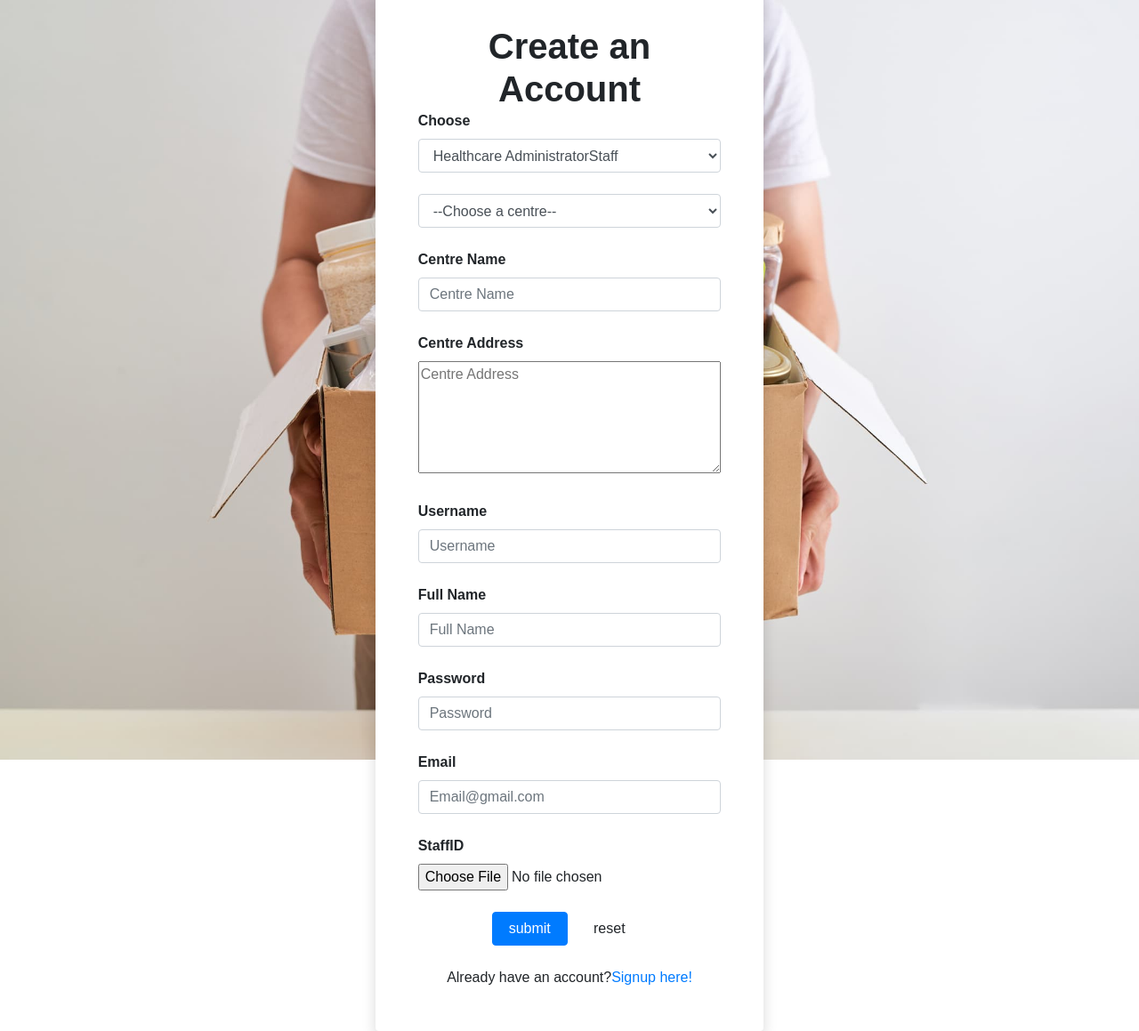
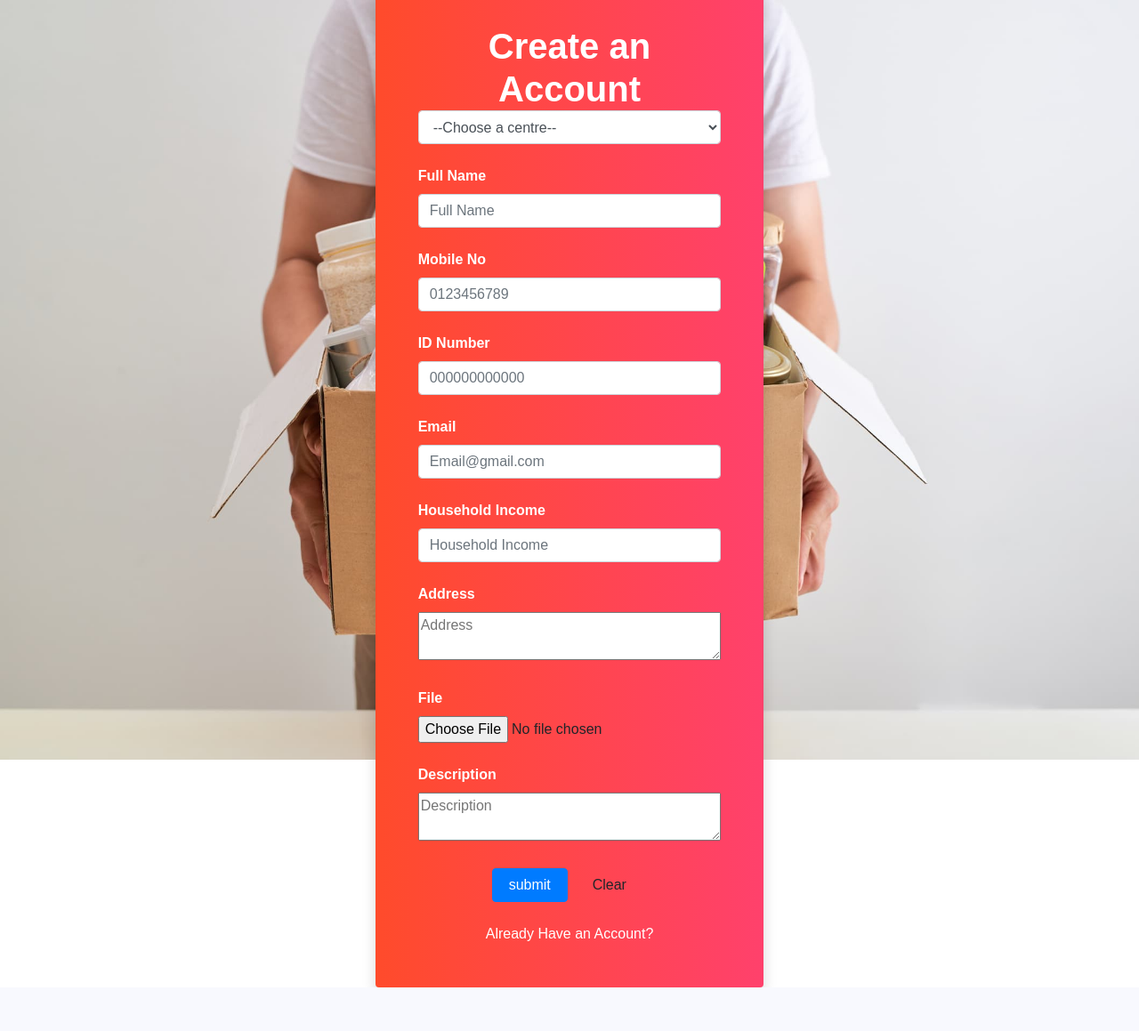
Before and after one commit to chwung/Hub-Aid-Service, a PHP site: page /betterRegister.php in a window 1280 px wide. Shown: the whole page at 89% size. After the commit the page ends 1110 px from the top, so only its background shows below. Run offline with PHP 8.4, Linux system fonts and the light colour scheme; tables that the repository leaves empty or names only in its code hold one stand-in row (values such as "Sample post").

Commit message:
login done, Applicant registerering by themselves almost done (just need to include organizations)

```diff
--- a/betterRegister.php
+++ b/betterRegister.php
@@ -6,22 +6,26 @@ if($_SERVER['REQUEST_METHOD'] == "POST")
 {
 
     //something was posted
-    $centre_name = $_POST['centreName'];
-    $centre_address = $_POST['address'];
-    $user_name = $_POST ['name'];
-    $full_name = $_POST['fullName'];
-    $password = $_POST['password'];
+    $fullname = $_POST['fullname'];
+    $idNo = $_POST['idNo'];
     $email = $_POST['email'];
-    $staff_id = $_POST['staffID'];
+    $householdIncome = $_POST['householdIncome'];
+    $address = $_POST['address'];
+    $file = $_POST['file'];
+    $description = $_POST['description'];
+    $mobileNo = $_POST['mobileNo'];
+    $organization = $_POST['orgName'];
     $flag = 0;
+    $same = 0;
 
-    $sqlQuery = "SELECT * FROM STAFFS";
+    $sqlQuery = "SELECT * FROM APPLICANT";
 
     $status = $connection->query($sqlQuery);
 
-    if($status -> num_rows > 0){                        //checks if there's any patients
+
+    if($status -> num_rows > 0){                        //checks if there's any applicants
         while ($row = $status -> fetch_assoc()) {
-          if ($email == $row["email"] || $username ==$row['username'] || $staff_id == $row['staff_id']){
+          if ($email == $row["email"]){
                 $flag = 1;
                 }
         }
@@ -29,19 +33,52 @@ if($_SERVER['REQUEST_METHOD'] == "POST")
 
     if ($flag == 1){
           echo '<script type="text/javascript">'; //user already exists
-          echo 'alert("Account already In Use.")';
+          echo 'alert("Email already in use.")';
           echo '</script>';
         } else {                                        //user doer not exists
-            $sqlQuery = "INSERT INTO STAFFS VALUES ('$centre_name', '$centre_address', '$user_name', '$full_name', '$password', '$email', '$staff_id')";
+            $queryy = "SELECT * FROM APPLICANT";
+            $stmt = $connection->prepare($queryy);
+            $stmt->execute();
+            $stmt->store_result();
+            $applicantCount = $stmt -> num_rows;
+
+            $applicantID = 'A'.substr(str_repeat(0,4).$applicantCount+1, -4);
+            $randomNumber = rand(100,999);
+
+
+            $sqlQuery = "SELECT * FROM APPLICANT";
+
+            $status = $connection->query($sqlQuery);
+
+            if($status -> num_rows > 0){                        //checks if there's any applicants
+                while ($row = $status -> fetch_assoc()) {
+                  if ($username == $row["username"]){
+                        $same = 1;
+                        }
+                }
+            }
+            while($same == 1){
+              $same = 0;
+              if($status -> num_rows > 0){                        //checks if there's any applicants
+                while ($row = $status -> fetch_assoc()) {
+                  if ($username == $row["username"]){
+                        $same = 1;
+                        }
+                }
+            }
+            }
+              $username = strtok($fullname,  ' ').$randomNumber;
+              $password = substr($fullname,0,3).$randomNumber;
+              $sqlQuery = "INSERT INTO APPLICANT VALUES ('$username', '$password', '$fullname', '$email', '$mobileNo', '$idNo', '$address', '$householdIncome', '$applicantID', '$organization')";
 			      $result = $connection -> query($sqlQuery);  //execute query (php)
 				    if ($result == TRUE){                   //check status of query
-                header("location: login.php");
+                header("location: betterLogin.php");
                 die;
 			  	}
+
+
         }
 }
-
-
 ?>
 
 <!doctype html>
@@ -64,44 +101,35 @@ if($_SERVER['REQUEST_METHOD'] == "POST")
 	margin: -20px 0 50px;
   background-repeat: no-repeat;">
       <div class="row vh-100 align-items-center justify-content-center">
-        <div class="col-12 col-sm-8 col-md-6 col-lg-4 col-xl-4 rounded p-5 shadow bg-white" id="red">
-          <h1 class="mb-0 text-center font-weight-bold">Create an Account</h1>
+        <div class="col-12 col-sm-8 col-md-6 col-lg-4 col-xl-4 rounded p-5 shadow bg-white" style="background: #FF416C;
+	background: -webkit-linear-gradient(to right, #FF4B2B, #FF416C);
+	background: linear-gradient(to right, #FF4B2B, #FF416C);">
+          <h1 class="mb-0 text-center font-weight-bold" style="color: white">Create an Account</h1>
           <form id="form" name="staffForm" method="post">
             <div class="mb-4">
-              <label for="select" class="form-label font-weight-bold">Choose</label>
-              <br>
-                <select id="Select" class="form-control" onchange="location = this.value;">
-                    <option value="registerStaff.php">Healthcare AdministratorStaff</option>
-                    <option value="registerPatient.php">Patient</option>
-                </select>
-            </div>
-            <div class="mb-4">
 
-                <select id="choose" class=" form-control" name ="choose" onchange ="myFunction()">
+                <select id="choose" class=" form-control" name ="choose" onchange ="myFunction()" required>
                   <option >--Choose a centre--</option>
+                  <option value="ye">test</option>
 
                   <?php
-                    $query = "SELECT DISTINCT centre_name, centre_address FROM staffs";
+                    $query = "SELECT DISTINCT orgName FROM ORGANIZATION";
                     $data = $connection -> query($query);
                     if($data -> num_rows > 0){
-                        while($staff = $data -> fetch_assoc()){
-                            $centre = $staff['centre_name'];
-                            $add = $staff['centre_address'];
-                            echo "<option value='$centre-$add'>";
-                            echo "$centre";
+                        while($org = $data -> fetch_assoc()){
+                            $orgName = $org['orgName'];
+                            echo "<option value='$orgName'>";
+                            echo "$orgName";
                             echo '</option>';
 
                         }
                     }
-
                   ?>
                   <script>
                     function myFunction(){
-                    var centre = $('#choose').val().split('-')[0];
-                    var address = $('#choose').val().split('-')[1];
+                    var orgName = $('#choose');
 
-                    document.getElementById("centre").value = centre;
-                    document.getElementById("address").value = address;
+                    document.getElementById("orgName").value = orgName;
                     }
                    </script>;
 
@@ -109,50 +137,59 @@ if($_SERVER['REQUEST_METHOD'] == "POST")
 
             </div>
             <div class="mb-4">
-                <label for="selectCentre" class="form-label font-weight-bold">Centre Name</label>
-                <input type="text" id="centre" name="centreName" class="form-control" placeholder="Centre Name" style="width: 100%;">
-
-                <br>
-                <label for="address" class="form-label font-weight-bold">Centre Address</label>
-                <br>
-                <textarea name="address" id="address" rows="5" placeholder="Centre Address" style="width: 100%;"></textarea>
-
-
-            </div>
-            <div class="mb-4">
-              <label for="username" class="form-label font-weight-bold">Username</label>
-              <br>
-              <input type="text" id="name" name="name" class="form-control" size="50" maxlength="30" placeholder="Username" style="width: 100%;" required>
-            </div>
-            <div class="mb-4">
-                <label for="fullname" class="form-label font-weight-bold">Full Name</label>
-                <br>
-                <input type="text" id="fullName" name="fullName"  class="form-control" size="50" maxlength="30" placeholder="Full Name" style="width: 100%;" required>
-            </div>
-            <div class="mb-4">
-              <label for="password" class="form-label font-weight-bold">Password</label>
-              <br>
-              <input type="password" id="password" name="password"  class="form-control" size="50" maxlength="30" placeholder="Password" style="width: 100%;" required>
+                <input type="hidden" id="orgName" name="orgName">
+                <label for="fullName" class="form-label font-weight-bold" style="color: white">Full Name</label>
+                <input type="text" id="fullname" name="fullname" class="form-control" placeholder="Full Name" style="width: 100%;" required>
             </div>
 
             <div class="mb-4">
-              <label for="email" class="form-label font-weight-bold">Email</label>
+                <label for="mobileNo" class="form-label font-weight-bold" style="color: white">Mobile No</label>
+                <input type="text" id="mobileNo" name="mobileNo" class="form-control" placeholder="0123456789" style="width: 100%;" required>
+            </div>
+
+            <div class="mb-4">
+              <label for="idNo" class="form-label font-weight-bold" style="color: white">ID Number</label>
+              <br>
+              <input type="text" id="idNo" name="idNo"  class="form-control" size="50" maxlength="30" placeholder="000000000000" style="width: 100%;" required>
+            </div>
+
+            <div class="mb-4">
+              <label for="email" class="form-label font-weight-bold" style="color: white">Email</label>
               <br>
               <input type="email" id="email" name="email" class="form-control" size="50" maxlength="30" pattern=".+@.+\.com" placeholder="Email@gmail.com" required>
             </div>
 
             <div class="mb-4">
-              <label for="id" class="form-label font-weight-bold">StaffID</label>
+                <label for="householdIncome" class="form-label font-weight-bold" style="color: white">Household Income</label>
+                <br>
+                <input type="number" id="householdIncome" name="householdIncome"  class="form-control" size="50" maxlength="30" placeholder="Household Income" style="width: 100%;" required>
+            </div>
+
+            <div class="mb-4">
+                <label for="address" class="form-label font-weight-bold" style="color: white">Address</label>
+                <br>
+                <textarea name="address" id="address" rows="2" placeholder="Address" style="width: 100%;"></textarea>
+            </div>
+
+            <div class="mb-4">
+              <label for="file" class="form-label font-weight-bold" style="color: white">File</label>
               <br>
-              <input type="file" id="staffID" name="staffID" class="form-control-file" required>
+              <input type="file" id="file" name="file" class="form-control-file" required>
+            </div>
+
+            <div class="mb-4">
+                <label for="description" class="form-label font-weight-bold" style="color: white">Description</label>
+                <br>
+                <textarea name="description" id="description" rows="2" placeholder="Description" style="width: 100%;"></textarea>
             </div>
 
             <div class="mb-4 text-center">
               <button type="submit" class="btn btn-primary w-25" id="btnSubmit" onclick="validateStaff()">submit</button>
-              <button type="button" class="btn btn-reset w-25" id="btnReset" onclick="reset()">reset</button>
+              <button type="button" class="btn btn-reset w-25" id="btnReset" onclick="reset()">Clear</button>
             </div>
+
           </form>
-          <p class="mb-0 text-center">Already have an account?<a href="login.php" class="mb-0 text-center text-decoration-none">Signup here!</a></p>
+          <p class="mb-0 text-center"><a href="betterLogin.php"  style="color: white">Already Have an Account?</a></p>
         </div>
       </div>
 
@@ -162,7 +199,7 @@ if($_SERVER['REQUEST_METHOD'] == "POST")
     <script src="https://cdnjs.cloudflare.com/ajax/libs/popper.js/1.14.7/umd/popper.min.js" integrity="sha384-UO2eT0CpHqdSJQ6hJty5KVphtPhzWj9WO1clHTMGa3JDZwrnQq4sF86dIHNDz0W1" crossorigin="anonymous"></script>
     <script src="https://stackpath.bootstrapcdn.com/bootstrap/4.3.1/js/bootstrap.min.js" integrity="sha384-JjSmVgyd0p3pXB1rRibZUAYoIIy6OrQ6VrjIEaFf/nJGzIxFDsf4x0xIM+B07jRM" crossorigin="anonymous"></script>
 
-    <script src="Javascript.js"></script>
+    <script src="Javascript"></script>
 
   </body>
 </html>
```
Also changed, not shown: appeals.php (+10 -0 lines), betterLogin.php (+22 -22 lines), orgRegisterApplicant.php (+11 -0 lines).
